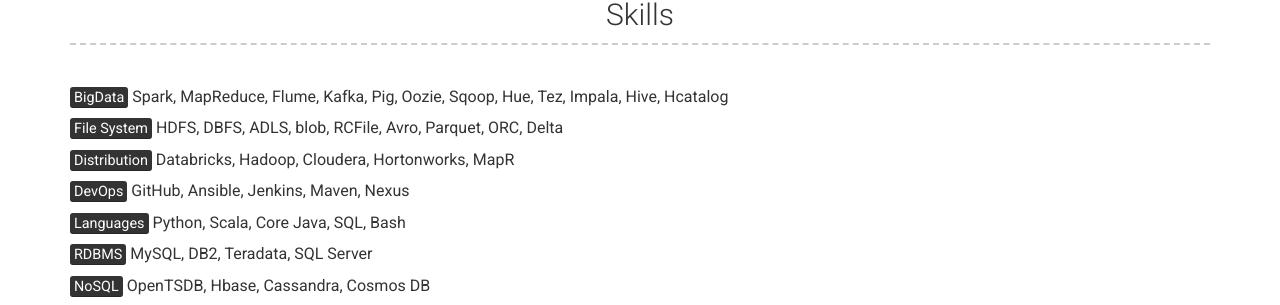
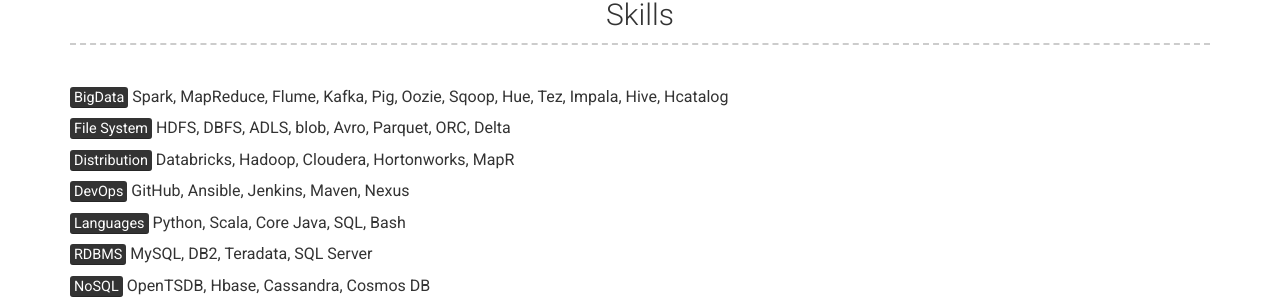
Before and after one commit to mohd-hasnain/mohd-hasnain.github.io, a Jekyll site: the page built from index.md, in a window 1280 px wide and 900 px high, scrolled down 1775 px. Shown: the part 369-674 px from the top of the window. Built offline with Jekyll 4.4.1, drawn with Linux system fonts in a browser that asks for light colours; nearby versions of some CDN libraries.

Commit message:
Update _config.yml

```diff
--- a/_config.yml
+++ b/_config.yml
@@ -74,7 +74,7 @@ more_title: Skills #(Use this to override about more section title)
 more_content: | # this will include new lines to allow paragraphs
     <mark>BigData</mark> Spark, MapReduce, Flume, Kafka, Pig, Oozie, Sqoop, Hue, Tez, Impala, Hive, Hcatalog
 
-    <mark>File System</mark> HDFS, DBFS, ADLS, blob, RCFile, Avro, Parquet, ORC, Delta
+    <mark>File System</mark> HDFS, DBFS, ADLS, blob, Avro, Parquet, ORC, Delta
 
     <mark>Distribution</mark> Databricks, Hadoop, Cloudera, Hortonworks, MapR
 
```
